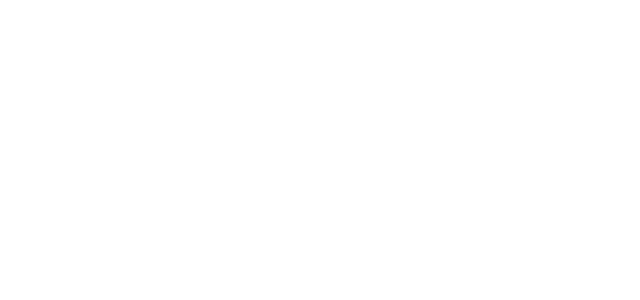
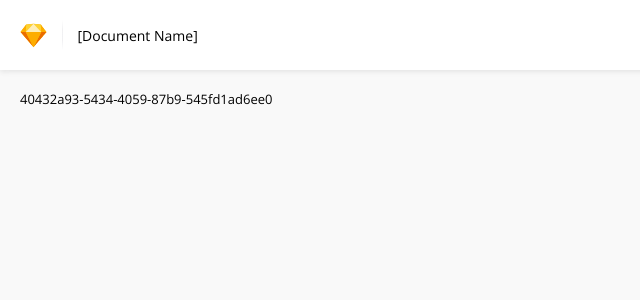
Before and after one commit to marcussousax/sketch-viewer, a React (Create React App) app: page /40432a93-5434-4059-87b9-545fd1ad6ee0 in a window 1280 px wide. Before the commit this address had no page. Shown: the top 300 px of the page, without its empty margins (0-640 px from the left). Built offline with nearby package versions, Linux system fonts and the light colour scheme.

Commit message:
Creates a document component - WIP

```diff
--- a/src/App.styled.ts
+++ b/src/App.styled.ts
@@ -14,6 +14,10 @@ export const GlobalStyle = createGlobalStyle`
     --button-bg-color: #f8ad03;
     --button-border-color: #ea6c00;
     --button-text-shadow: #ea6c00;
+    --gray-100: #f9f9f9;
+    --gray-200: #e5e5e5;
+    --white: #fff;
+
     --loading-spinner-bg: #f8ad03;
   }
 
--- a/src/App.tsx
+++ b/src/App.tsx
@@ -2,6 +2,7 @@ import React from 'react'
 import { Route, Routes } from 'react-router-dom'
 import { GlobalStyle, AppWrapper } from './App.styled'
 import Home from './pages/Home'
+import Document from './pages/Document'
 
 function App() {
   return (
@@ -9,6 +10,7 @@ function App() {
       <GlobalStyle />
       <Routes>
         <Route path='/' element={<Home />} />
+        <Route path='/:documentId' element={<Document />} />
       </Routes>
     </AppWrapper>
   )
--- /dev/null
+++ b/src/components/DocumentHeader.tsx
@@ -0,0 +1,31 @@
+import React from 'react'
+import styled from 'styled-components'
+import SketchLogo from '../assets/sketch-logo.svg'
+import Separator from '../assets/separator.svg'
+
+const DocumentHeader = ({ documentTitle }: { documentTitle: string }) => {
+  return (
+    <Header>
+      <img alt='Sketch Logo' src={SketchLogo} />
+      <img src={Separator} height={30} />
+      <h2>{documentTitle}</h2>
+    </Header>
+  )
+}
+
+const Header = styled.header`
+  display: flex;
+  align-items: center;
+  box-shadow: 0 0.2rem 0.5rem var(--gray-200);
+  padding: 2rem;
+  gap: 1.5rem;
+  background-color: var(--white);
+
+  h2 {
+    margin: 0;
+    font-size: 1.4rem;
+    font-weight: 400;
+  }
+`
+
+export default DocumentHeader
--- /dev/null
+++ b/src/pages/Document.tsx
@@ -0,0 +1,39 @@
+import React from 'react'
+import { useParams } from 'react-router-dom'
+import styled from 'styled-components'
+import DocumentHeader from '../components/DocumentHeader'
+import LoadingSpinner from '../components/LoadingSpinner'
+
+const Document = () => {
+  const { documentId } = useParams()
+  const [loading, setLoading] = React.useState(true)
+
+  React.useEffect(() => {
+    setTimeout(() => {
+      setLoading(false)
+    }, 1000)
+  }, [])
+
+  return (
+    <DocumentContainer>
+      <DocumentHeader documentTitle='[Document Name]' />
+      <DocumentContent>
+        {loading ? <LoadingSpinner /> : documentId}
+      </DocumentContent>
+    </DocumentContainer>
+  )
+}
+
+const DocumentContainer = styled.section`
+  display: flex;
+  flex-direction: column;
+  flex: 1;
+  background-color: var(--gray-100);
+`
+
+const DocumentContent = styled.div`
+  flex: 1;
+  padding: 2rem;
+`
+
+export default Document
```
